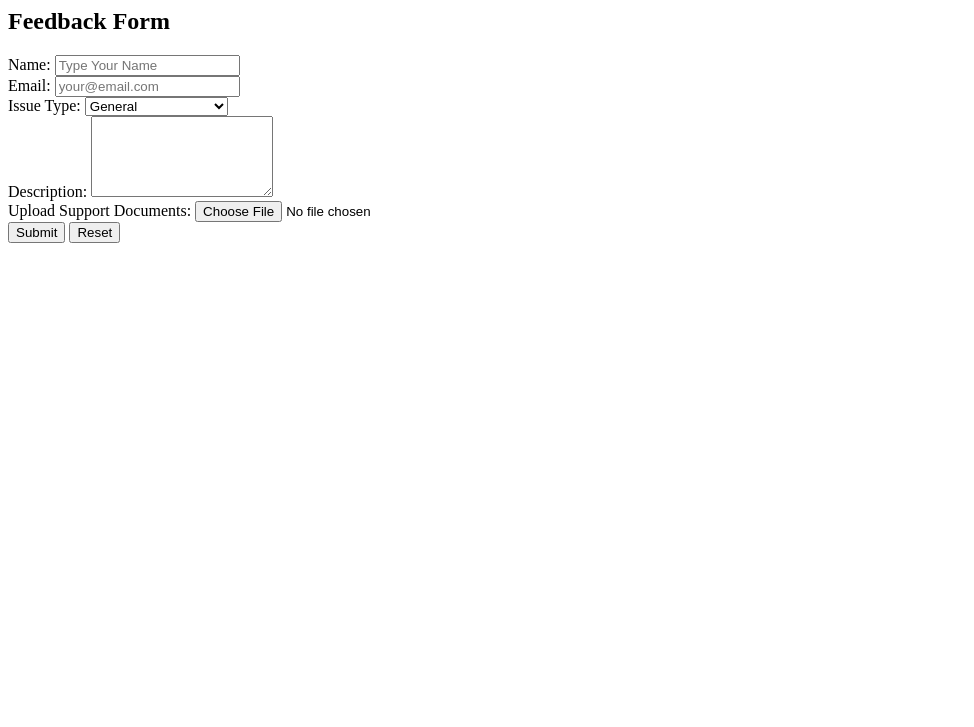
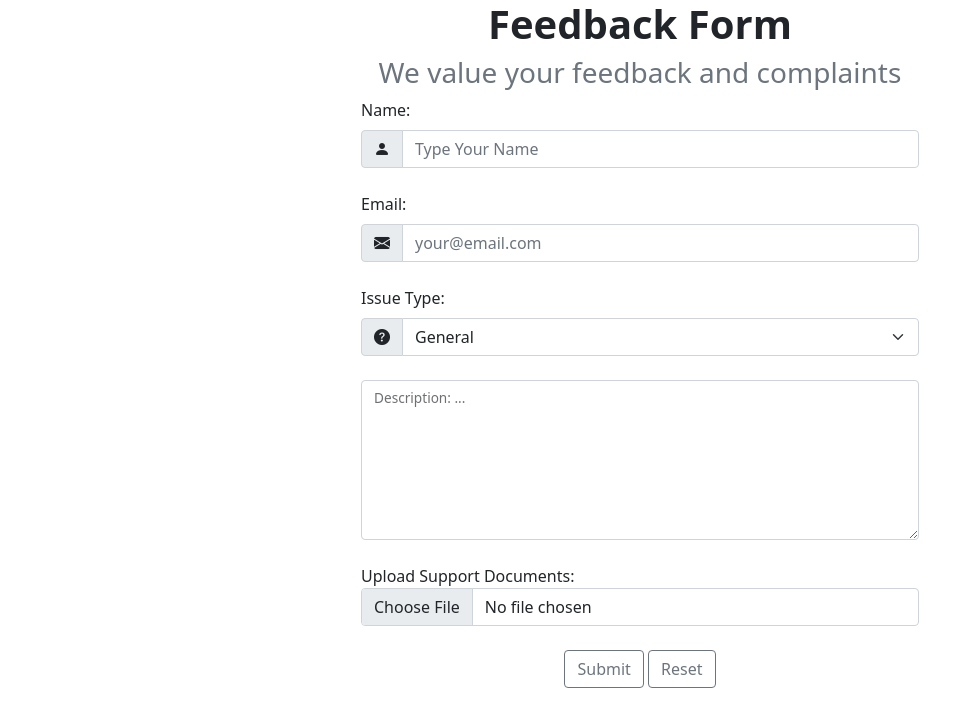
Before and after one commit to DJMax2007/M-squared, a Flask app: template templates/feedback.html in a window 1280 px wide. Shown: the top 727 px of the page, without its empty margins (0-974 px from the left). Run offline with Flask 3, Linux system fonts and the light colour scheme; the template is opened without the code that fills it, so the values that code supplies are empty; some libraries are stand-ins or nearby versions.

Commit message:
template done

```diff
--- a/templates/feedback.html
+++ b/templates/feedback.html
@@ -3,41 +3,61 @@
   <head>
     <meta charset="UTF-8" />
     <title>Feedback</title>
+    <link rel="stylesheet" href="https://cdn.jsdelivr.net/npm/bootstrap-icons@1.5.0/font/bootstrap-icons.css">
+    <link href="https://cdn.jsdelivr.net/npm/bootstrap@5.0.1/dist/css/bootstrap.min.css" rel="stylesheet" integrity="sha384-+0n0xVW2eSR5OomGNYDnhzAbDsOXxcvSN1TPprVMTNDbiYZCxYbOOl7+AMvyTG2x" crossorigin="anonymous">
     <link rel="stylesheet" href="/static/feedback.css" />
   </head>
   <body>
-    <h2>Feedback Form</h2>
+    <h1 class="text-center fw-bold fs-1">Feedback Form</h2>
+    <h3 class="text-center text-secondary">We value your feedback and complaints</h3>
+
+    <div class="container-lg justify-content-center d-flex align-items-center">
+      <div class="col-lg-6">
         <form>
-      <div>
-        <label> Name: </label>
-        <input type="text" name="name" placeholder="Type Your Name" />
+
+          <label for="name" class="form-label">Name:</label>
+          <div class="input-group mb-4">
+            <span class="input-group-text"><i class="bi bi-person-fill"></i></span>
+            <input type="text" id="name" class="form-control" placeholder="Type Your Name" />
           </div>
-      <div>
-        <label> Email: </label>
-        <input type="email" name="email" placeholder="your@email.com" />
+
+          <label for="email" class="form-label">Email:</label>
+          <div class="input-group mb-4">
+            <span class="input-group-text"><i class="bi bi-envelope-fill"></i></span>
+            <input type="email" id="email" class="form-control" placeholder="your@email.com" />
           </div>
-      <div>
-        <label> Issue Type: </label>
-        <select>
+
+          <label for="issue" class="form-label">Issue Type:</label>
+          <div class="input-group mb-4">
+            <span class="input-group-text"><i class="bi bi-question-circle-fill"></i></span>
+            <select class="form-select" id="issue">
               <option value="general">General</option>
               <option value="complaint">Complaint</option>
               <option value="information_request">Information Request</option>
               <option value="other">Other</option>
             </select>
           </div>
-      <div>
-        <label> Description: </label>
-        <textarea rows="5" placeholder="Your feedback or complaint...">
+
+          <div class="mb-4 form-floating">
+            <textarea class="form-control" id="description" style="height: 160px" rows="5" placeholder="Your feedback or complaint...">
             </textarea>
+            <label for="description">Description: ...</label>
           </div>
-      <div>
-        <label> Upload Support Documents:</label>
-        <input type="file" />
+
+          <div class="mb-4">
+            <label for="upload"><span class="form-label">Upload Support Documents:</span></label>
+            <input class="form-control" type="file" id="upload">
           </div>
-      <div>
-        <input type="submit" value="Submit" />
-        <input type="reset" value="Reset" />
+
+          <div class="mb-4 text-center">
+            <input type="submit" value="Submit" class="btn btn-outline-secondary"/>
+            <input type="reset" value="Reset" class="btn btn-outline-secondary" />
           </div>
         </form>
+      </div>
+    </div>
+
+    <script src="https://cdn.jsdelivr.net/npm/bootstrap@5.3.7/dist/js/bootstrap.bundle.min.js" integrity="sha384-ndDqU0Gzau9qJ1lfW4pNLlhNTkCfHzAVBReH9diLvGRem5+R9g2FzA8ZGN954O5Q" crossorigin="anonymous"></script>
+  </body>
   </body>
 </html>
```
Lines whose indentation alone changed are shown as unchanged.
